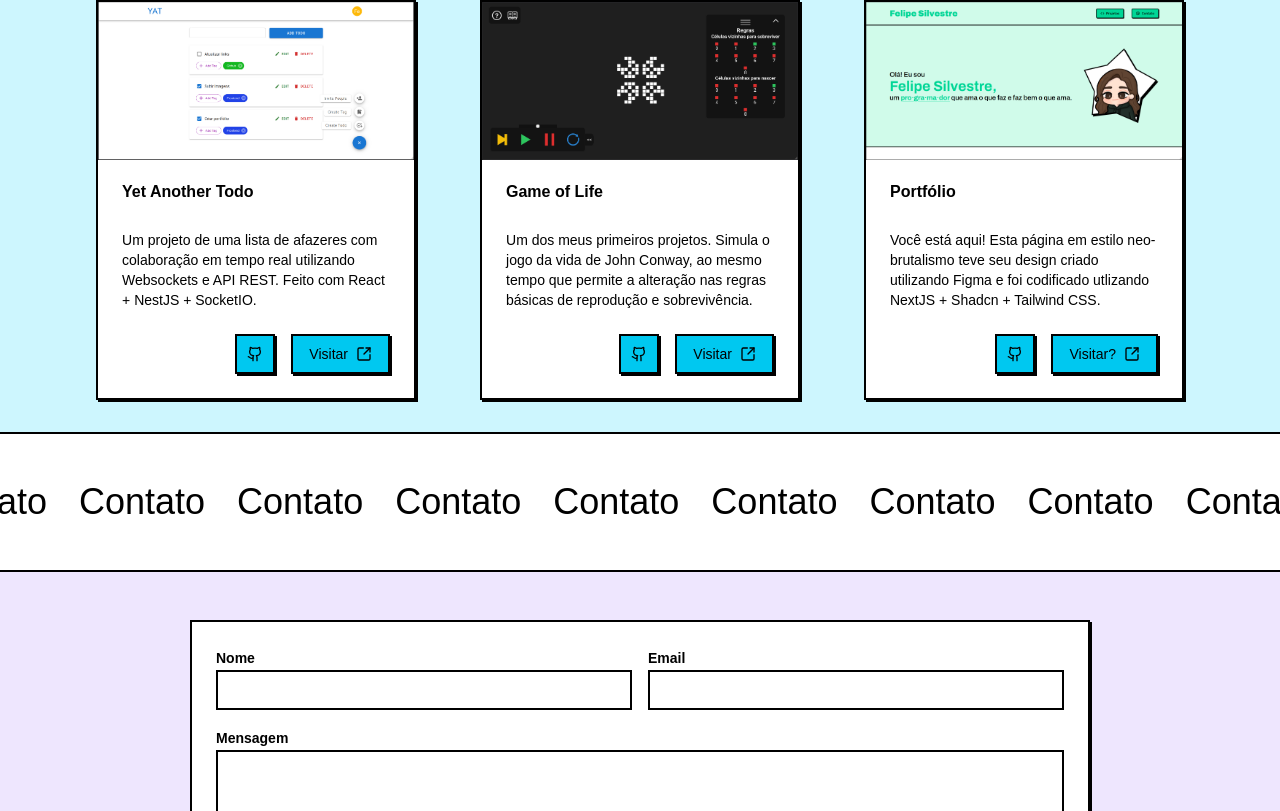
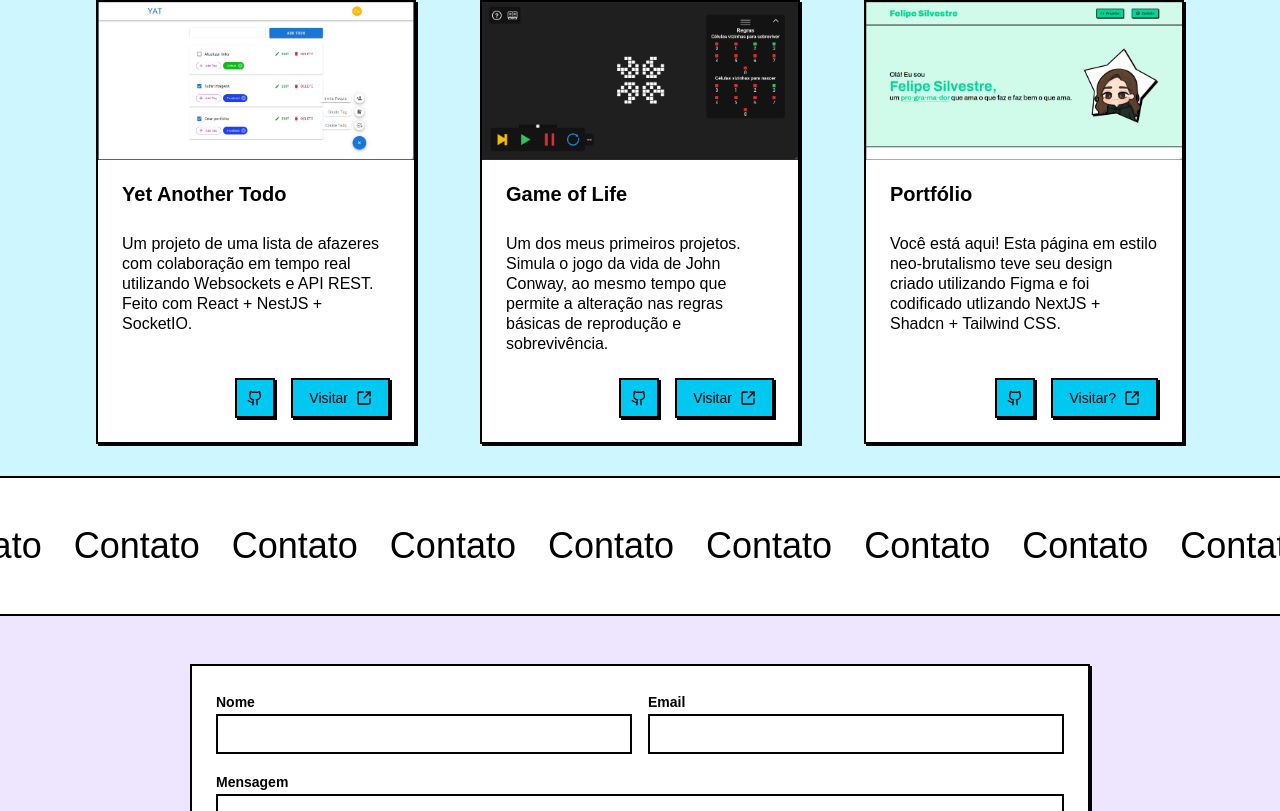
Before and after one commit to FelipeCavichiolliSilvestre/portfolio, a Next.js app: page / in a window 1280 px wide. Shown: the part 768-1579 px from the top of the page. Built offline with nearby package versions, Linux system fonts and the light colour scheme.

Commit message:
changed Card typography

```diff
--- a/components/ui/Card/Card.tsx
+++ b/components/ui/Card/Card.tsx
@@ -1,6 +1,7 @@
 import * as React from "react";
 
 import { cn } from "@/lib/utils";
+import { typographyVariants } from "../Typography";
 
 function Card({ className, ...props }: React.ComponentProps<"div">) {
   return (
@@ -32,7 +33,11 @@ function CardTitle({ className, ...props }: React.ComponentProps<"div">) {
   return (
     <div
       data-slot="card-title"
-      className={cn("font-heading leading-none", className)}
+      className={cn(
+        typographyVariants({ variant: "h6", weight: "bold" }),
+        "leading-none",
+        className
+      )}
       {...props}
     />
   );
@@ -42,7 +47,10 @@ function CardDescription({ className, ...props }: React.ComponentProps<"div">) {
   return (
     <div
       data-slot="card-description"
-      className={cn("text-sm font-base", className)}
+      className={cn(
+        typographyVariants({ variant: "p2", weight: "regular" }),
+        className
+      )}
       {...props}
     />
   );
```
